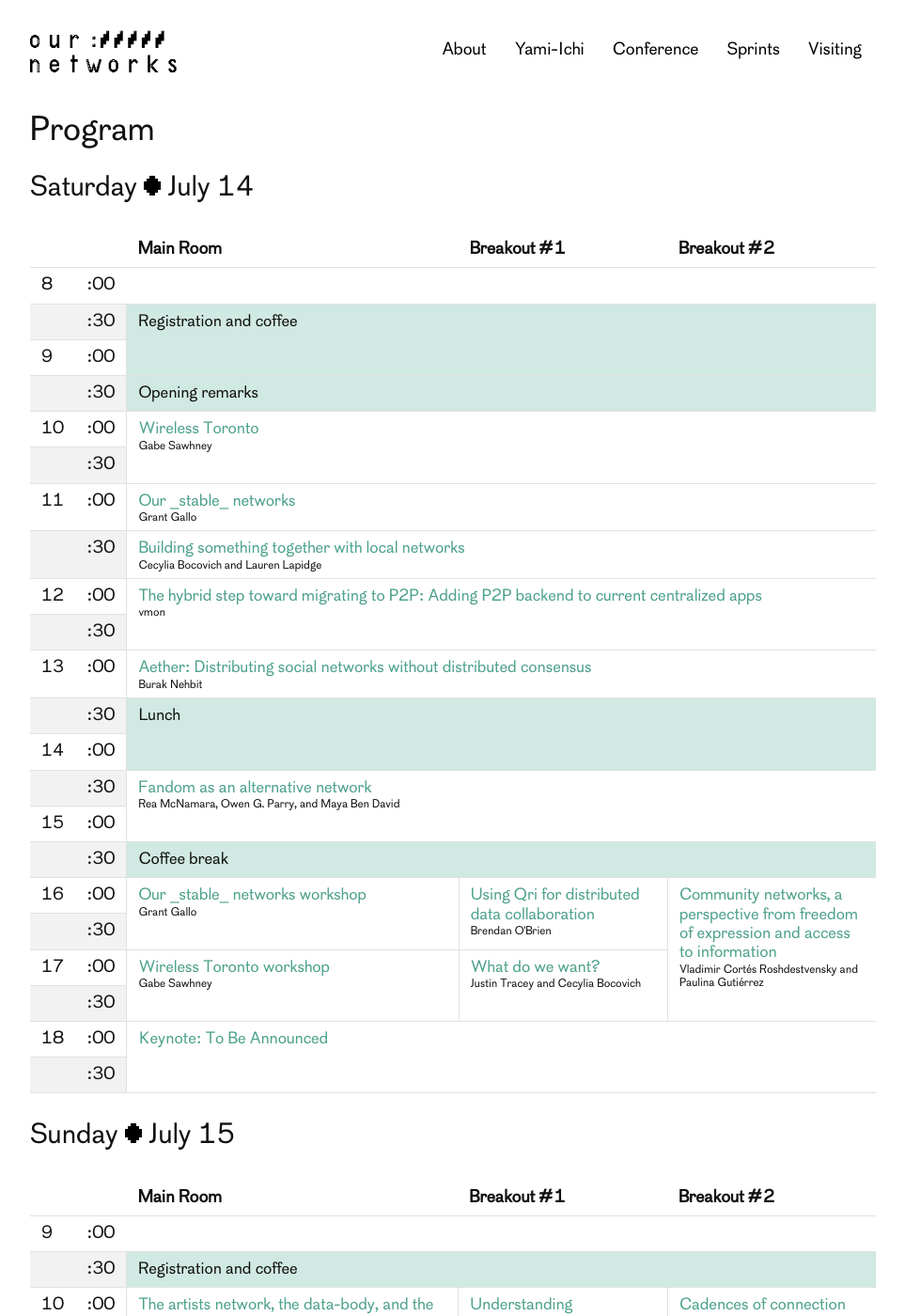
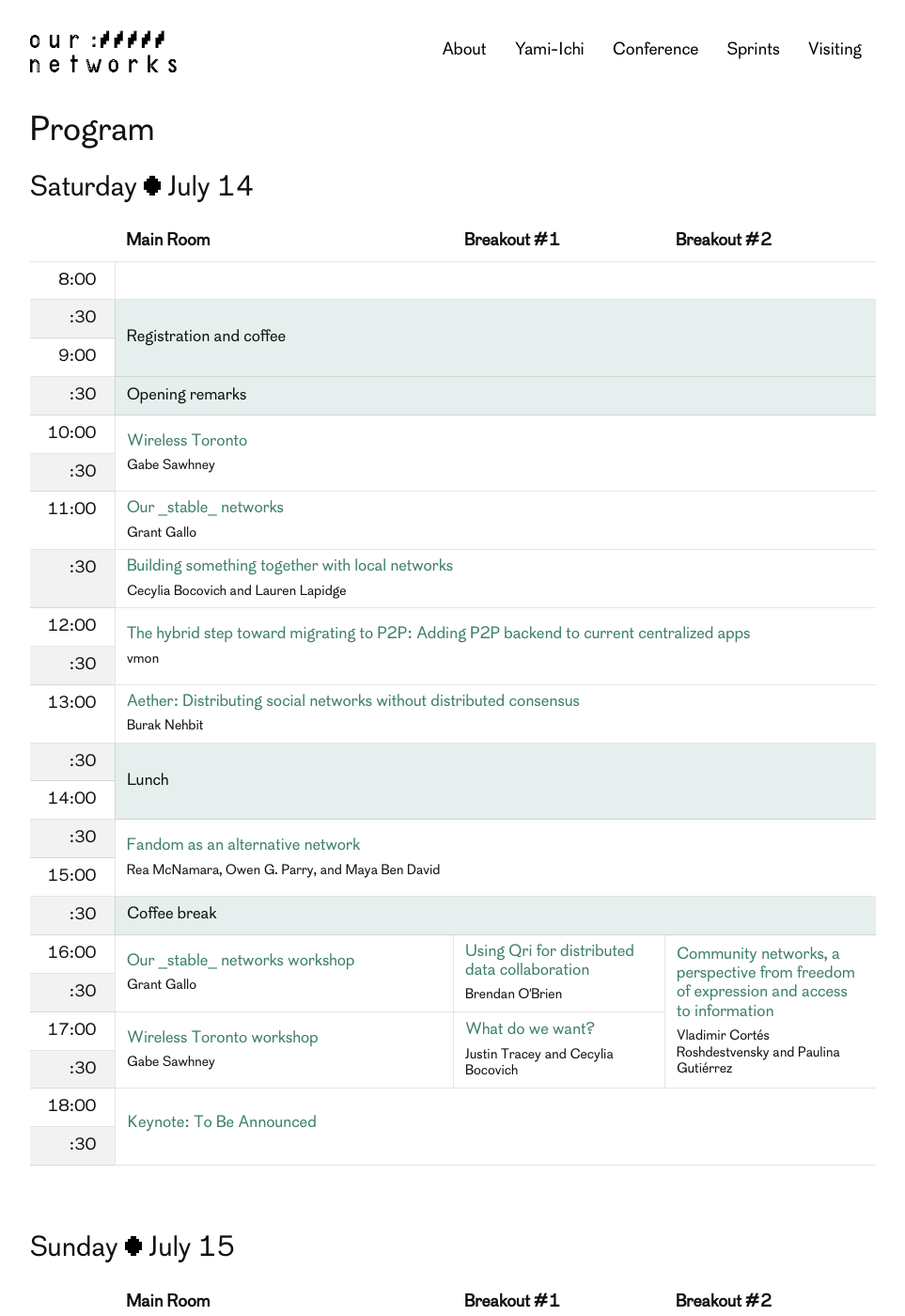
Before and after one commit to ournetworks/ournetworks.ca, a Jekyll site: the page built from conference/program.md, in a window 1280 px wide and 1400 px high. Shown: the whole window at 94% size, without its empty margins (158-1121 px from the left). Built offline with Jekyll 4.4.1, drawn with Linux system fonts in a browser that asks for light colours.

Commit message:
styles update

```diff
--- a/_sass/_buttons.scss
+++ b/_sass/_buttons.scss
@@ -26,6 +26,7 @@ button:hover,
 button:focus {
   color: #333;
   border-color: #888;
+  text-decoration: none;
 }
 
 .button.button-primary,
--- a/_sass/_tables.scss
+++ b/_sass/_tables.scss
@@ -8,7 +8,7 @@ th,
 td {
   padding: 12px 15px;
   text-align: left;
-  border-bottom: 1px solid #e1e1e1;
+  border-bottom: 1px solid $grey-color-table-borders;
 }
 
 th:first-child,
@@ -22,20 +22,19 @@ td:last-child {
 }
 
 thead th {
-  border-bottom: 2px solid #e1e1e1;
+  border-bottom: 2px solid $grey-color-table-borders;
 }
 
 
 // Schedule Table
 
 .schedule-table {
-  margin: 1.6em 0;
+  margin: 1em 0 4em;
   width: 100%;
 
   h3,
   h4,
-  h5,
-  h6 {
+  h5 {
     margin-top: 0;
     margin-bottom: 0;
   }
@@ -46,16 +45,40 @@ thead th {
 
   th,
   td {
-    padding: 6px 12px;
+    padding: 8px 12px;
     text-align: left;
-    vertical-align: text-top;
-    border-bottom: 1px solid #e1e1e1;
+    border-bottom: 1px solid $grey-color-table-borders;
+  }
+
+  tr {
+    td:first-child,
+    td:nth-child(2) {
+      vertical-align: top;
+      font-size: 1.7rem;
+    }
+    td:first-child {
+      text-align: right;
+      padding-right: 0;
+    }
+    td:nth-child(2) {
+      padding-left: 0;
+    }
+  }
+
+  td:nth-child(3):empty {
+    border-left: 1px solid $grey-color-table-borders;
   }
 }
 
 .session-block {
-  border-left: 1px solid #e1e1e1;
+  border-left: 1px solid $grey-color-table-borders;
   background-color: $white;
+}
+
+.session-presenter {
+  font-size: .80em;
+  margin-top: .5em;
+  margin-bottom: 0;
 }
 
 .schedule-main {
@@ -67,5 +90,5 @@ thead th {
 }
 
 .session-orga  {
-  background-color: $background-accent;
+  background-color: rgba($background-accent, 0.4);
 }
--- a/_sass/_variables.scss
+++ b/_sass/_variables.scss
@@ -15,13 +15,15 @@ $spacing-unit: 2em;
 $text-color: #111;
 $background-color: #fff;
 $background-accent: #d1e9e3;
-$accent-color: darken($background-accent, 40%);
+$accent-color: darken($background-accent, 50%);
 
 $white: #fff;
 $black: #000;
 $grey-color: #666;
 $grey-color-light: lighten($grey-color, 50%);
 
+$grey-color-table-borders: rgba($black,0.1);
+
 // Content Layout Variables
 
 $content-width: 900px;
```
